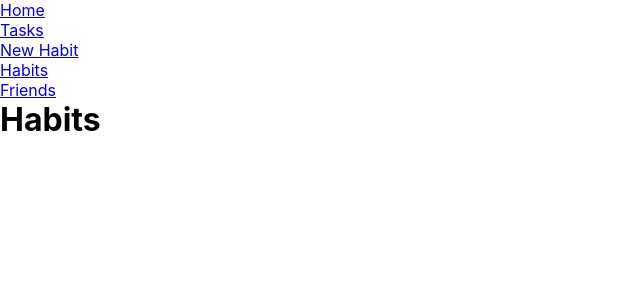
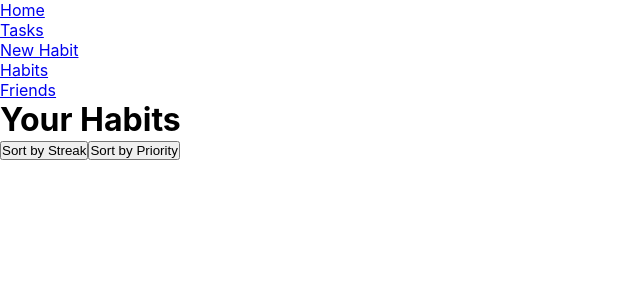
Before and after one commit to Hey-nes/projektarbete-frontend2, a React (Create React App) app: page /habits in a window 1280 px wide. Shown: the top 300 px of the page, without its empty margins (0-640 px from the left). Built offline with nearby package versions, Linux system fonts and the light colour scheme.

Commit message:
added habit

```diff
--- a/src/App.js
+++ b/src/App.js
@@ -1,19 +1,21 @@
+import React, { useState } from "react";
 import "./App.css";
-import { Route, Routes } from "react-router-dom";
+import { Route, Routes, Link } from "react-router-dom";
 import Home from "./pages/Home";
 import NewTask from "./pages/NewTask";
 import Tasks from "./pages/Tasks";
 import NewHabit from "./pages/NewHabit";
 import Habits from "./pages/Habits";
 import Friends from "./pages/Friends";
-import { Link } from "react-router-dom";
 
 const App = () => {
+  const [habits, setHabits] = useState([]);
+
   return (
     <>
       <nav>
         <ul>
-          <li>
+        <li>
             <Link to="/">Home</Link>
           </li>
           <li>
@@ -34,8 +36,8 @@ const App = () => {
         <Route path="/" element={<Home />} />
         <Route path="/newtask" element={<NewTask />} />
         <Route path="/tasks" element={<Tasks />} />
-        <Route path="/newhabit" element={<NewHabit />} />
-        <Route path="/habits" element={<Habits />} />
+        <Route path="/newhabit" element={<NewHabit habits={habits} setHabits={setHabits} />} />
+        <Route path="/habits" element={<Habits habits={habits} setHabits={setHabits} />} />
         <Route path="/friends" element={<Friends />} />
       </Routes>
     </>
--- a/src/pages/Habits.jsx
+++ b/src/pages/Habits.jsx
@@ -1,5 +1,49 @@
-const Habits = () => {
-  return <h1>Habits</h1>;
+import React, { useState } from 'react';
+
+const Habits = ({ habits, setHabits }) => {
+  const [sortKey, setSortKey] = useState('');
+
+  const handleStreakChange = (index, change) => {
+    const updatedHabits = habits.map((habit, i) => {
+      if (i === index) {
+        return { ...habit, streak: Math.max(0, habit.streak + change) };
+      }
+      return habit;
+    });
+    setHabits(updatedHabits);
+  };
+
+  const sortHabits = (habits) => {
+    if (sortKey === 'streak') {
+      return [...habits].sort((a, b) => b.streak - a.streak);
+    } else if (sortKey === 'priority') {
+      const priorityOrder = { 'High': 3, 'Medium': 2, 'Low': 1 };
+      return [...habits].sort((a, b) => priorityOrder[b.priority] - priorityOrder[a.priority]);
+    }
+    return habits;
+  };
+
+  const sortedHabits = sortHabits(habits);
+
+  return (
+    <div>
+      <h1>Your Habits</h1>
+      <div>
+        <button onClick={() => setSortKey('streak')}>Sort by Streak</button>
+        <button onClick={() => setSortKey('priority')}>Sort by Priority</button>
+      </div>
+      {sortedHabits.map((habit, index) => (
+        <div key={index}>
+          <h3>{habit.title}</h3>
+          <p>Streak: {habit.streak}</p>
+          <p>Priority: {habit.priority}</p>
+          <button onClick={() => handleStreakChange(index, -1)} disabled={habit.streak <= 0}>Decrease Streak</button>
+          <button onClick={() => handleStreakChange(index, 1)}>Increase Streak</button>
+          <button onClick={() => handleStreakChange(index, -habit.streak)}>Reset Streak</button>
+        </div>
+      ))}
+    </div>
+  );
 };
 
 export default Habits;
--- a/src/pages/NewHabit.css
+++ b/src/pages/NewHabit.css
@@ -18,7 +18,6 @@ main div{
 }
 
 form{
-    background-color: lightblue;
     display: flex;
     flex-direction: column;
 }
--- a/src/pages/NewHabit.jsx
+++ b/src/pages/NewHabit.jsx
@@ -1,11 +1,10 @@
 import React, { useState } from "react";
-import "./NewHabit.css"
+import "./NewHabit.css";
 
-const NewHabit = () => {
+const NewHabit = ({ habits, setHabits }) => {
   const [title, setTitle] = useState("");
   const [startValue, setStartValue] = useState(0);
   const [priority, setPriority] = useState('Low');
-  const [habits, setHabits] = useState([]);
   const [errorMessage, setErrorMessage] = useState("");
 
   const handleTitleChange = (e) => {
@@ -30,12 +29,14 @@ const NewHabit = () => {
 
     const newHabit = {
       title: title,
-      startValue: startValue,
+      startValue: parseInt(startValue),
       priority: priority,
+      streak: parseInt(startValue), // Lägg till ett streak-värde
     };
 
     setHabits([...habits, newHabit]);
 
+    // Rensa formulärfält
     setTitle('');
     setStartValue(0);
     setPriority('Low');
@@ -48,7 +49,7 @@ const NewHabit = () => {
       <div>
         <form onSubmit={handleSubmit}>
           <div className="form--cont">
-          <label htmlFor="">
+            <label>
               <h2>Title:</h2>
               <input type="text" value={title} onChange={handleTitleChange} placeholder="Clean room etc." />
               {errorMessage && <p style={{ color: 'red' }}>{errorMessage}</p>}
@@ -62,28 +63,13 @@ const NewHabit = () => {
               <select value={priority} onChange={handlePriorityChange}>
                 <option value="Low">Low</option>
                 <option value="Medium">Medium</option>
-              <option value="high">High</option>
+                <option value="High">High</option>
               </select>
             </label>
           </div>
           <button type="submit">Create new habit</button>
         </form>
       </div>
-
-
-      {habits.length > 0 && (
-        <div>
-          <h2>All your habits:</h2>
-          {habits.map((habit, index) => (
-            <div key={index}>
-              <h3>Habit {index + 1}:</h3>
-              <p>Title: {habit.title}</p>
-              <p>Startvalue for streak: {habit.startValue}</p>
-              <p>Priority: {habit.priority}</p>
-            </div>
-          ))}
-        </div>
-      )}
     </main>
   );
 };
```
Lines whose indentation alone changed are shown as unchanged.
